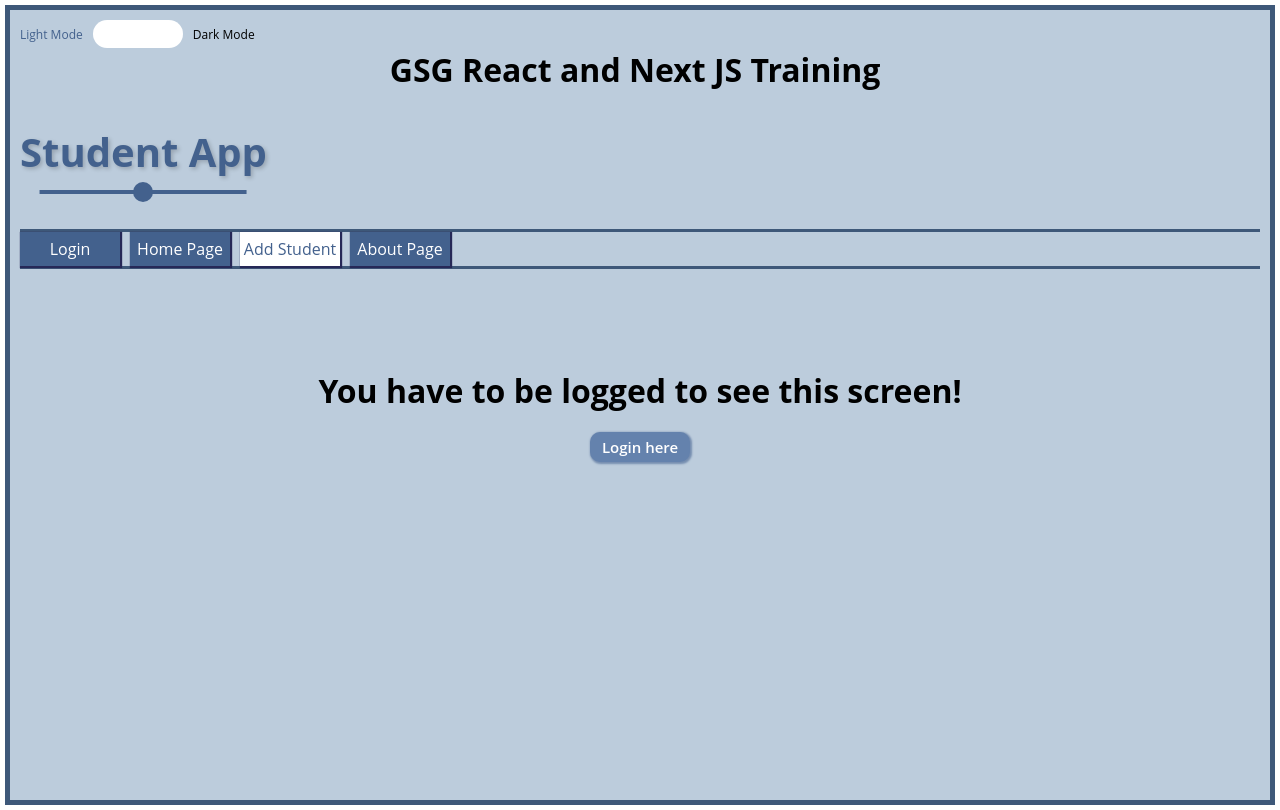
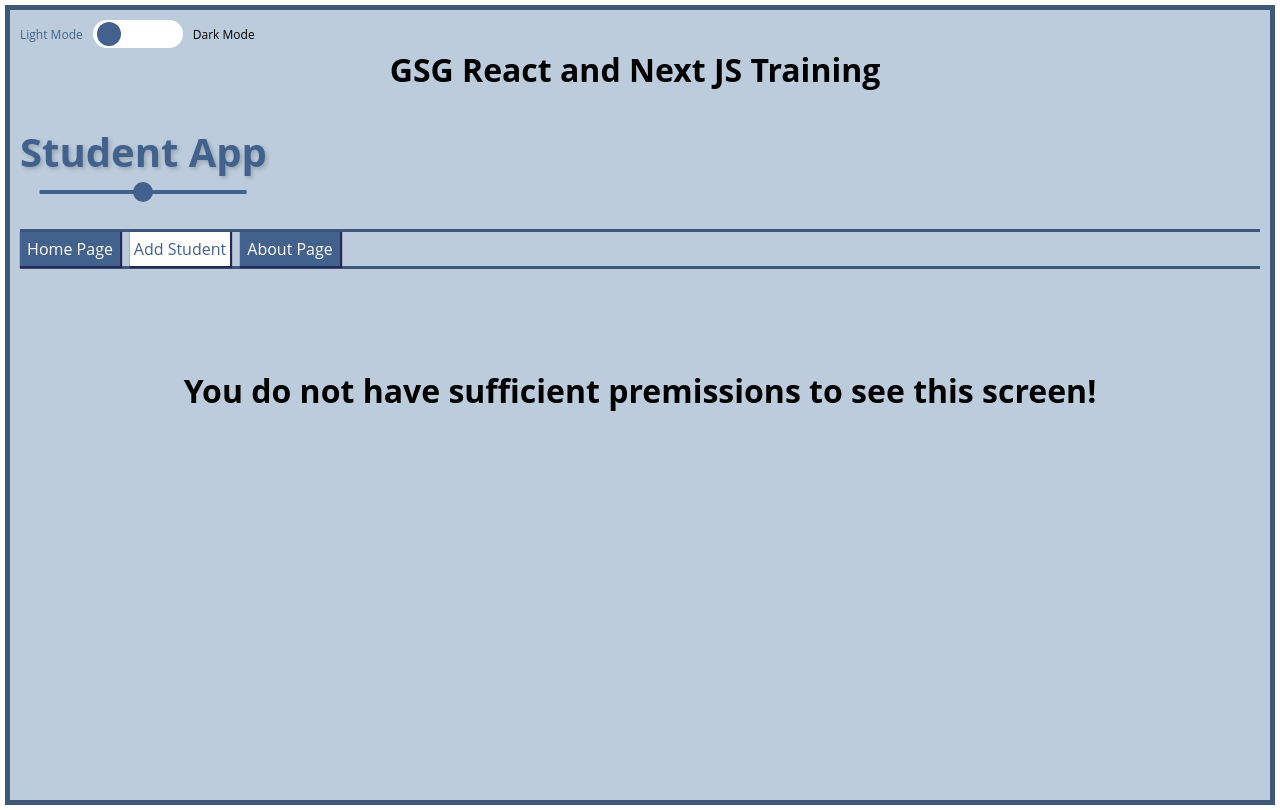
Before and after one commit to Moamen-Yazouri/Student-App, a React app in the folder Student-App/: page /form in a window 1280 px wide. Built offline with nearby package versions, Linux system fonts and the light colour scheme; the HTML template or start-up script is replaced by a standard one.

Commit message:
Fix localStorage hook bug.

```diff
--- a/Student-App/src/Providers/AuthContext.tsx
+++ b/Student-App/src/Providers/AuthContext.tsx
@@ -1,4 +1,4 @@
-import { createContext, useEffect, useState} from "react";
+import { createContext, useLayoutEffect, useState} from "react";
 import IUserData from "../types/user";
 import useLocalStorage from "../hooks/useLocalStorage";
 
@@ -11,13 +11,16 @@ interface IAuthContext {
 interface IProps {
     children: React.ReactNode;
 }
-const AuthContext = createContext<IAuthContext>({user: null, login: () => {}, logout: () => {}})
+const INIT_USER = JSON.parse(localStorage.getItem("user-data") || "[]");
+const AuthContext = createContext<IAuthContext>({user: INIT_USER, login: () => {}, logout: () => {}})
 
 const AuthProvider = (props: IProps) => {
-    const [user, setUser] = useState<IUserData | null>(null);
+    const [user, setUser] = useState<IUserData | null>(INIT_USER);
     const {storedData} = useLocalStorage(user, "user-data");
-    useEffect(() => {
-        setUser(storedData);
+
+    useLayoutEffect(() => {
+        if(storedData)
+            setUser(storedData);
     }, [storedData])
     const login = (data: IUserData) => {
         setUser(data);
--- a/Student-App/src/Providers/StateContext.tsx
+++ b/Student-App/src/Providers/StateContext.tsx
@@ -1,6 +1,7 @@
 import { createContext, useEffect, useReducer } from "react";
 import reducer, { Action, IState } from "../stateManager/reducer";
 import useLocalStorage from "../hooks/useLocalStorage";
+
 interface IProps {
     children: React.ReactNode;
 }
@@ -8,15 +9,17 @@ interface IStateContext {
     state: IState,
     dispatch: React.Dispatch<Action>,
 }
-const INTIAL_STATE = {state: {students: [], totalAbs: 0}, dispatch: () => { }}
+
+const INTIAL_STATE = {state: {students: JSON.parse(localStorage.getItem("students-list") || "[]"), totalAbs: 0}, dispatch: () => { }}
 export const StateContext = createContext<IStateContext>(INTIAL_STATE);
 
 const StateProvider = (props: IProps) => {
-    const [state, dispatch] = useReducer(reducer, {students: [], totalAbs: 0});
+    const [state, dispatch] = useReducer(reducer, INTIAL_STATE.state);
     const {storedData} = useLocalStorage(state.students, 'students-list');
 
     useEffect(() => {
-        dispatch({type: "ADD_LOCALSTORAGE", payload: storedData || []});
+        if(storedData)
+            dispatch({type: "ADD_LOCALSTORAGE", payload: storedData || []});
     }, [storedData]);
 
     return (
--- a/Student-App/src/hooks/useLocalStorage.ts
+++ b/Student-App/src/hooks/useLocalStorage.ts
@@ -1,7 +1,7 @@
-import { useEffect, useState } from "react"
+import { useEffect, useRef, useState } from "react"
 const useLocalStorage = (state: any, storageKey: string) => {
-    const[storedData, setStoredData] = useState<any>(null);
-
+    const[storedData, setStoredData] = useState<any>(state);
+    const initRef = useRef(true);
     useEffect(()=>{
         const strData = localStorage.getItem(storageKey);
         try{
@@ -18,6 +18,10 @@ const useLocalStorage = (state: any, storageKey: string) => {
     }, []);
 
     useEffect(() => {
+        if(initRef.current) {
+            initRef.current = false;
+            return;
+        }
         if(typeof state === 'object') {
             localStorage.setItem(storageKey, JSON.stringify(state));
         }
--- a/Student-App/src/hooks/useStudentManage.ts
+++ b/Student-App/src/hooks/useStudentManage.ts
@@ -1,10 +1,7 @@
-import { useContext, useEffect, useReducer, useRef, useState } from "react";
-import { IStudent } from "../types/student";
-import useLocalStorage from "./useLocalStorage";
+import { useContext, useRef, useState } from "react";
 import {useSearchParams} from "react-router-dom";
 import useFilter from "./useFilter";
 import { AuthContext } from "../Providers/AuthContext";
-import reducer from "../stateManager/reducer";
 import { StateContext } from "../Providers/StateContext";
 
 const useStudentManage = () => {
--- a/Student-App/src/main.tsx
+++ b/Student-App/src/main.tsx
@@ -1,41 +1,48 @@
-import { createRoot } from 'react-dom/client'
-import './index.css'
-import App from './App.tsx'
-import { BrowserRouter } from 'react-router-dom'
-import { AuthProvider } from './Providers/AuthContext.tsx'
-import { createContext, useEffect, useState} from 'react'
-import useLocalStorage from './hooks/useLocalStorage.ts'
-import StateProvider from './Providers/StateContext.tsx'
+import { createRoot } from 'react-dom/client';
+import './index.css';
+import App from './App.tsx';
+import { BrowserRouter } from 'react-router-dom';
+import { AuthProvider } from './Providers/AuthContext.tsx';
+import { createContext, useEffect, useLayoutEffect, useState } from 'react';
+import useLocalStorage from './hooks/useLocalStorage.ts';
+import StateProvider from './Providers/StateContext.tsx';
+
 interface ITheme {
     theme: string;
-    setTheme: (t: string) => void
+    setTheme: (t: string) => void;
 }
-const themeContext = createContext<ITheme>({theme: 'light', setTheme: () => {}})
+const INIT_THEME = localStorage.getItem("user-data") || "light";
+const themeContext = createContext<ITheme>({ theme: INIT_THEME, setTheme: () => {} });
+
 const Wrapper = () => {
-    const [theme, setTheme] = useState<string>('light');
-    const { storedData: storedTheme} = useLocalStorage(theme, "theme");
+    const [theme, setTheme] = useState<string>(INIT_THEME);
+    const { storedData: storedTheme } = useLocalStorage(theme, "theme");
 
-    useEffect(() => {
-        setTheme(storedTheme);
+    useLayoutEffect(() => {
+        if (storedTheme) {
+            setTheme(storedTheme);
+        }
     }, [storedTheme]);
 
-    useEffect(() => {
+    useLayoutEffect(() => {
         document.documentElement.setAttribute('data-theme', theme === 'dark' ? 'dark' : 'light');
     }, [theme]);
+
     return (
-        <themeContext.Provider value={{theme: theme, setTheme: setTheme}}>
+        <themeContext.Provider value={{ theme: theme, setTheme: setTheme }}>
             <BrowserRouter>
                 <StateProvider>
                     <App />
                 </StateProvider>
             </BrowserRouter>
         </themeContext.Provider>
-    )
-}
+    );
+};
+
 createRoot(document.getElementById('root')!).render(
     <AuthProvider>
-        <Wrapper/>
+        <Wrapper />
     </AuthProvider>
-)
+);
 
-export {themeContext};
+export { themeContext };
```
Also changed, not shown: Student-App/src/components/Profile/profile.comp.tsx (line endings or trailing spaces).
